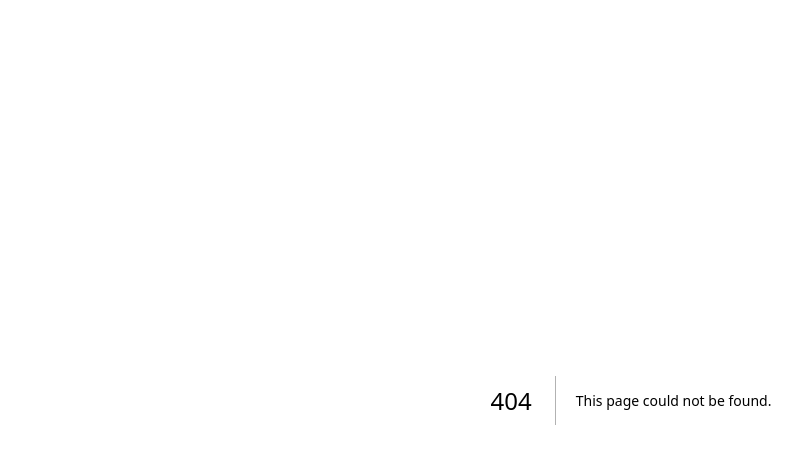
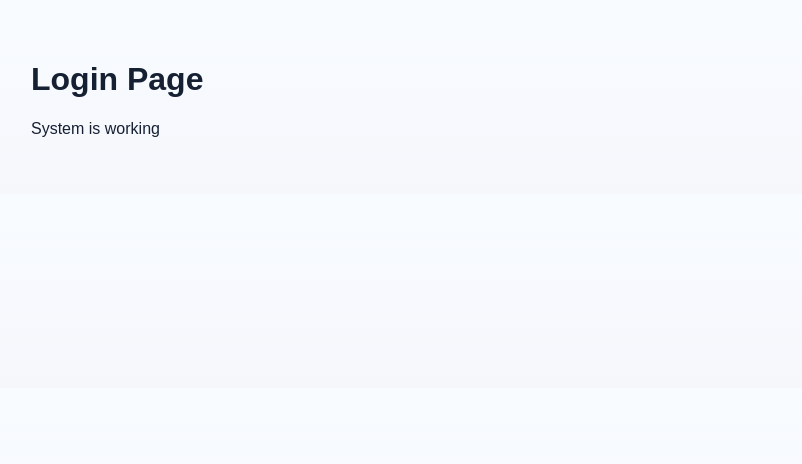
Before and after one commit to sandada035-blip/otpaymentsystem, a Next.js app: page /login in a window 1280 px wide. Before the commit this address had no page. Shown: the top 464 px of the page, without its empty margins (9-811 px from the left). Built offline with nearby package versions, Linux system fonts and the light colour scheme; a web font is replaced by a local one.

Commit message:
Create page.js

```diff
--- /dev/null
+++ b/app/login/page.js
@@ -0,0 +1,8 @@
+export default function LoginPage() {
+  return (
+    <div style={{padding:40}}>
+      <h1>Login Page</h1>
+      <p>System is working</p>
+    </div>
+  )
+}
```
